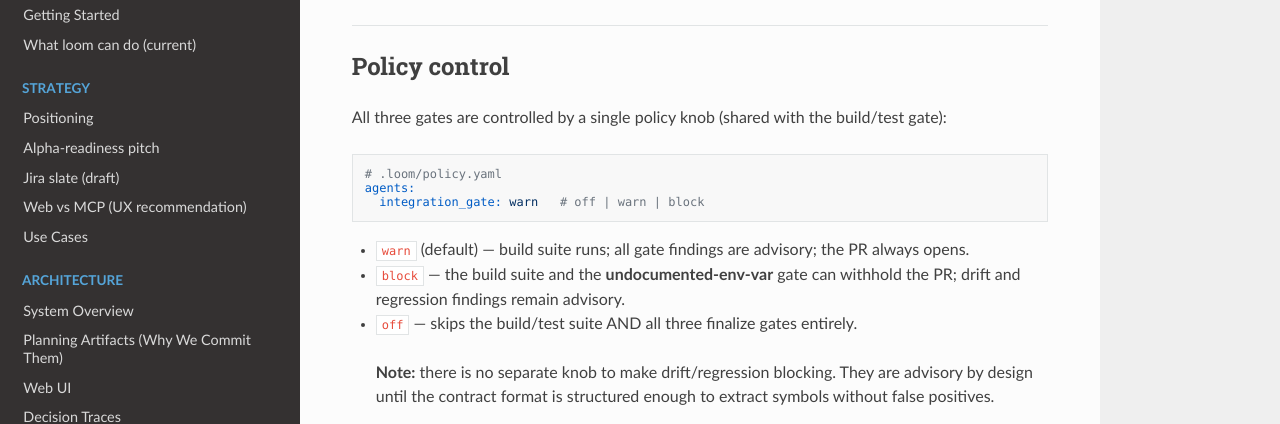
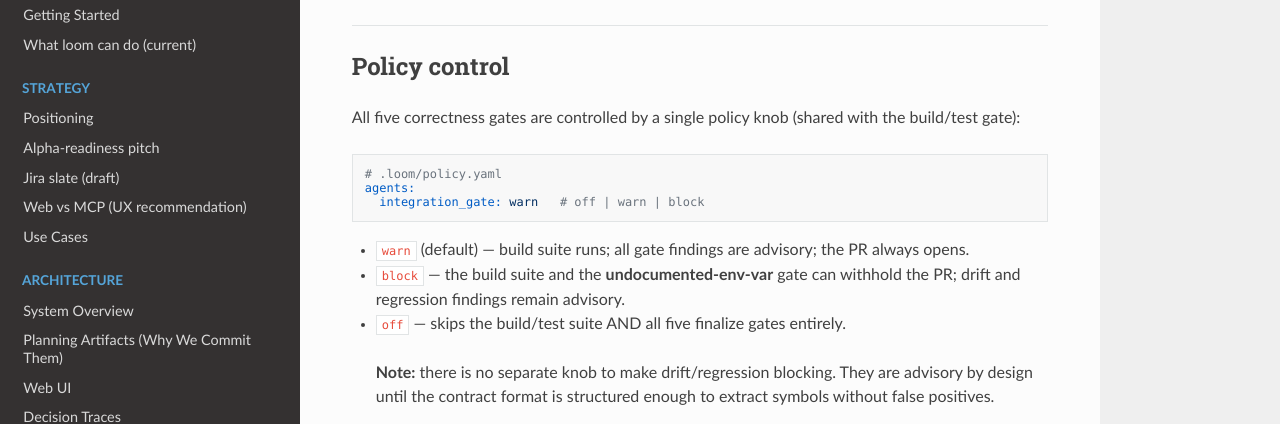
Before and after one commit to jeromeportega/loom, an MkDocs documentation site: the page built from docs/runbooks/finalize.md, in a window 1280 px wide and 900 px high, scrolled down 4489 px. Shown: the part 150-574 px from the top of the window. Built offline with MkDocs 1.6.1, drawn with Linux system fonts in a browser that asks for light colours; nearby versions of some CDN libraries; some of the changed text lies outside the part shown.

Commit message:
fix(docs): address code-review findings on epic-082 docs (story-082-005)
- Update finalize.md gate count from "three" to "five" in intro, policy
  control section, and off-mode description — now accurate after adding
  the no-production-caller and dead-policy-field gates
- Fix unescaped dots in docsEpic082.test.ts regex patterns (/dead.policy.field/
  → /dead-policy-field/) to avoid false matches on underscore variants

Co-Authored-By: Claude Sonnet 4.6 <noreply@anthropic.com>

````diff
--- a/docs/runbooks/finalize.md
+++ b/docs/runbooks/finalize.md
@@ -1,6 +1,6 @@
 # Finalize Correctness Gates Runbook
 
-How to interpret and respond to the three correctness gates that run during `loom finalize`.
+How to interpret and respond to the five correctness gates that run during `loom finalize`.
 
 ---
 
@@ -215,7 +215,7 @@ regardless of gate mode.
 
 ## Policy control
 
-All three gates are controlled by a single policy knob (shared with the build/test gate):
+All five correctness gates are controlled by a single policy knob (shared with the build/test gate):
 
 ```yaml
 # .loom/policy.yaml
@@ -226,7 +226,7 @@ agents:
 - `warn` (default) — build suite runs; all gate findings are advisory; the PR always opens.
 - `block` — the build suite and the **undocumented-env-var** gate can withhold the PR; drift
   and regression findings remain advisory.
-- `off` — skips the build/test suite AND all three finalize gates entirely.
+- `off` — skips the build/test suite AND all five finalize gates entirely.
 
 > **Note:** there is no separate knob to make drift/regression blocking. They are advisory by
 > design until the contract format is structured enough to extract symbols without
````
Also changed, not shown: 1 other file.
